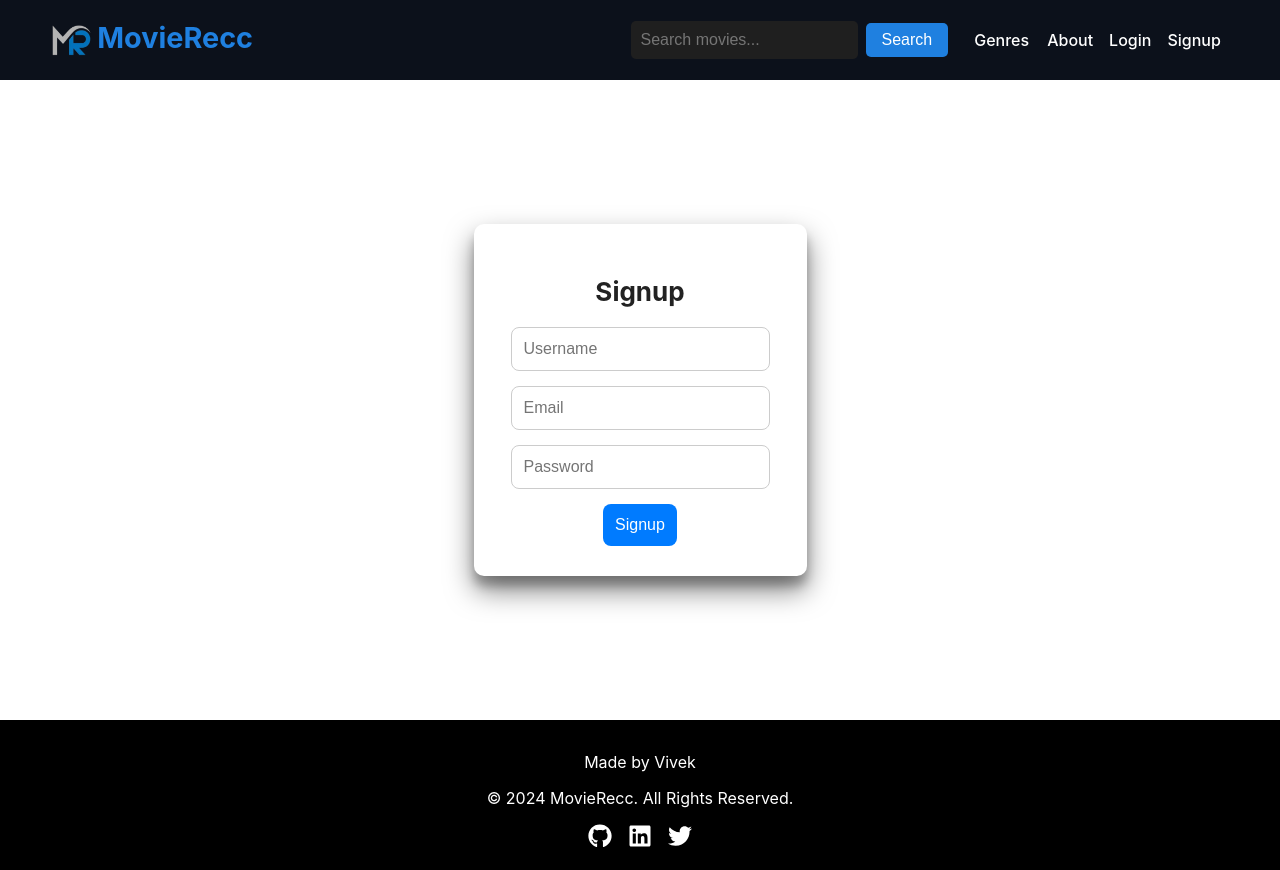
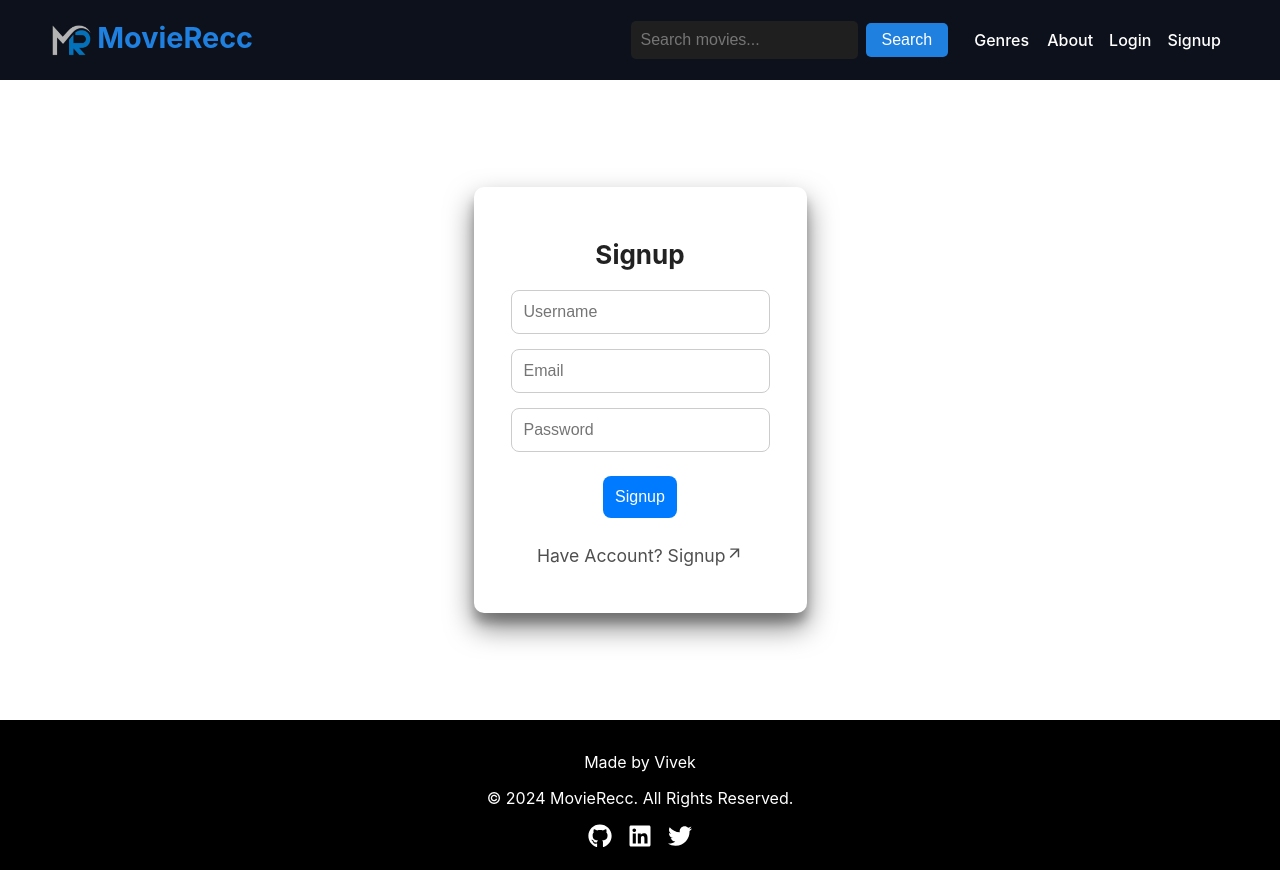
Before and after one commit to Vivek4428/MovieRecc, a React (Create React App) app in the folder movie-frontend/: page /signup in a window 1280 px wide. Built offline with nearby package versions, Linux system fonts and the light colour scheme.

Commit message:
Login and Signup shortcuts and No search result css update

```diff
--- a/movie-frontend/src/login/Login.css
+++ b/movie-frontend/src/login/Login.css
@@ -7,7 +7,7 @@
 }
 
 .login-form {
-  max-width: 300px;
+  max-width: 30vw;
   background-color: #ffffff;
   border-radius: 10px;
   box-shadow: 0 14px 28px rgba(0, 0, 0, 0.5), 0 10px 10px rgba(0, 0, 0, 0.22);
@@ -43,6 +43,7 @@
 
 .auth-container button {
   padding: 12px;
+  margin-top: 0.6rem;
   font-size: 16px;
   color: #fff;
   background-color: #007bff;
@@ -68,6 +69,15 @@
   margin-bottom: 15px;
   text-align: center;
   animation: shake 0.3s ease-in-out;
+}
+
+.signup-redirect{
+  display: flex;
+  align-items: center;
+  font-size: 1.1rem;
+  text-decoration: none;
+  color: #4f4f4f;
+  margin-top: 0.5rem;
 }
 
 /* Keyframes for animations */
@@ -107,6 +117,10 @@
   .auth-container button {
     font-size: 14px;
   }
+
+  .signup-redirect{
+    font-size: 0.9rem;
+  }
 }
 
 @media (max-width: 480px) {
@@ -118,4 +132,8 @@
   .auth-container h2 {
     font-size: 20px;
   }
+
+  .signup-redirect{
+    font-size: 0.7rem;
+  }
 }
--- a/movie-frontend/src/login/Login.jsx
+++ b/movie-frontend/src/login/Login.jsx
@@ -1,9 +1,10 @@
 import React, { useContext, useState } from "react";
-import { useNavigate } from "react-router-dom";
+import { Link, useNavigate } from "react-router-dom";
 import { UserContext } from "../context/UserContext";
 import { loginUser } from "../api/movieApi";
 import { toast } from "react-toastify";
 import "react-toastify/dist/ReactToastify.css";
+import { MdArrowOutward } from "react-icons/md";
 import "./Login.css";
 
 const Login = () => {
@@ -68,6 +69,8 @@ const Login = () => {
           required
         />
         <button type="submit">Login</button>
+        <Link to={'/signup'} className="signup-redirect"><p>No Account? Signup<MdArrowOutward /></p>
+        </Link>
       </form>
     </div>
   );
--- a/movie-frontend/src/search/Search.css
+++ b/movie-frontend/src/search/Search.css
@@ -1,6 +1,9 @@
 .search-page {
   padding: 20px;
   background-color: #080e1b;
+  box-sizing: border-box;
+  height: 100vh;
+  width: 100%;
 }
 
 .results-container {
@@ -69,6 +72,12 @@
   text-align: center;
 }
 
+.no-result{
+  font-size: 1.5rem;
+  color: #bfbfbf;
+  text-align: center;
+}
+
 /* Responsive styles */
 @media (max-width: 768px) {
   .results-container {
@@ -93,6 +102,10 @@
     font-size: 12px;
     margin: 8px 0;
   }
+
+  .no-result{
+    font-size: 1.2rem;
+  }
 }
 
 @media (max-width: 480px) {
@@ -113,4 +126,8 @@
   .movie-overview {
     font-size: 10px;
   }
+
+  .no-result{
+    font-size: 1rem;
+  }
 }
--- a/movie-frontend/src/search/Search.jsx
+++ b/movie-frontend/src/search/Search.jsx
@@ -53,7 +53,7 @@ const Search = () => {
           ))}
         </div>
       ) : (
-        <p>No movies found matching your search criteria.</p>
+        <p className="no-result">No movies found matching your search criteria.</p>
       )}
     </div>
   );
--- a/movie-frontend/src/signup/Signup.css
+++ b/movie-frontend/src/signup/Signup.css
@@ -14,7 +14,7 @@
 }
 
 .signup-form {
-  max-width: 300px;
+  max-width: 40vw;
   background-color: #ffffff;
   border-radius: 10px;
   box-shadow: 0 14px 28px rgba(0, 0, 0, 0.5), 0 10px 10px rgba(0, 0, 0, 0.22);
@@ -70,6 +70,15 @@
   animation: shake 0.3s ease-in-out; /* Shake animation for errors */
 }
 
+.login-redirect{
+  display: flex;
+  align-items: center;
+  font-size: 1.1rem;
+  text-decoration: none;
+  color: #4f4f4f;
+  margin-top: 0.5rem;
+}
+
 /* Keyframes for animations */
 @keyframes fadeIn {
   from {
@@ -107,6 +116,10 @@
   .auth-container button {
     font-size: 14px;
   }
+
+  .login-redirect{
+    font-size: 0.9rem;
+  }
 }
 
 @media (max-width: 480px) {
@@ -118,4 +131,8 @@
   .auth-container h2 {
     font-size: 20px;
   }
+
+  .login-redirect{
+    font-size: 0.7rem;
+  }
 }
--- a/movie-frontend/src/signup/Signup.jsx
+++ b/movie-frontend/src/signup/Signup.jsx
@@ -1,6 +1,7 @@
 import React, { useState } from "react";
-import { useNavigate } from "react-router-dom";
+import { Link, useNavigate } from "react-router-dom";
 import { signupUser } from "../api/movieApi";
+import { MdArrowOutward } from "react-icons/md";
 import "./Signup.css";
 
 const Signup = () => {
@@ -69,6 +70,7 @@ const Signup = () => {
         <button type="submit" disabled={isLoading}>
           {isLoading ? "Signing up..." : "Signup"}
         </button>
+        <Link to={'/login'} className="login-redirect"><p>Have Account? Signup<MdArrowOutward /></p></Link>
       </form>
     </div>
   );
```
